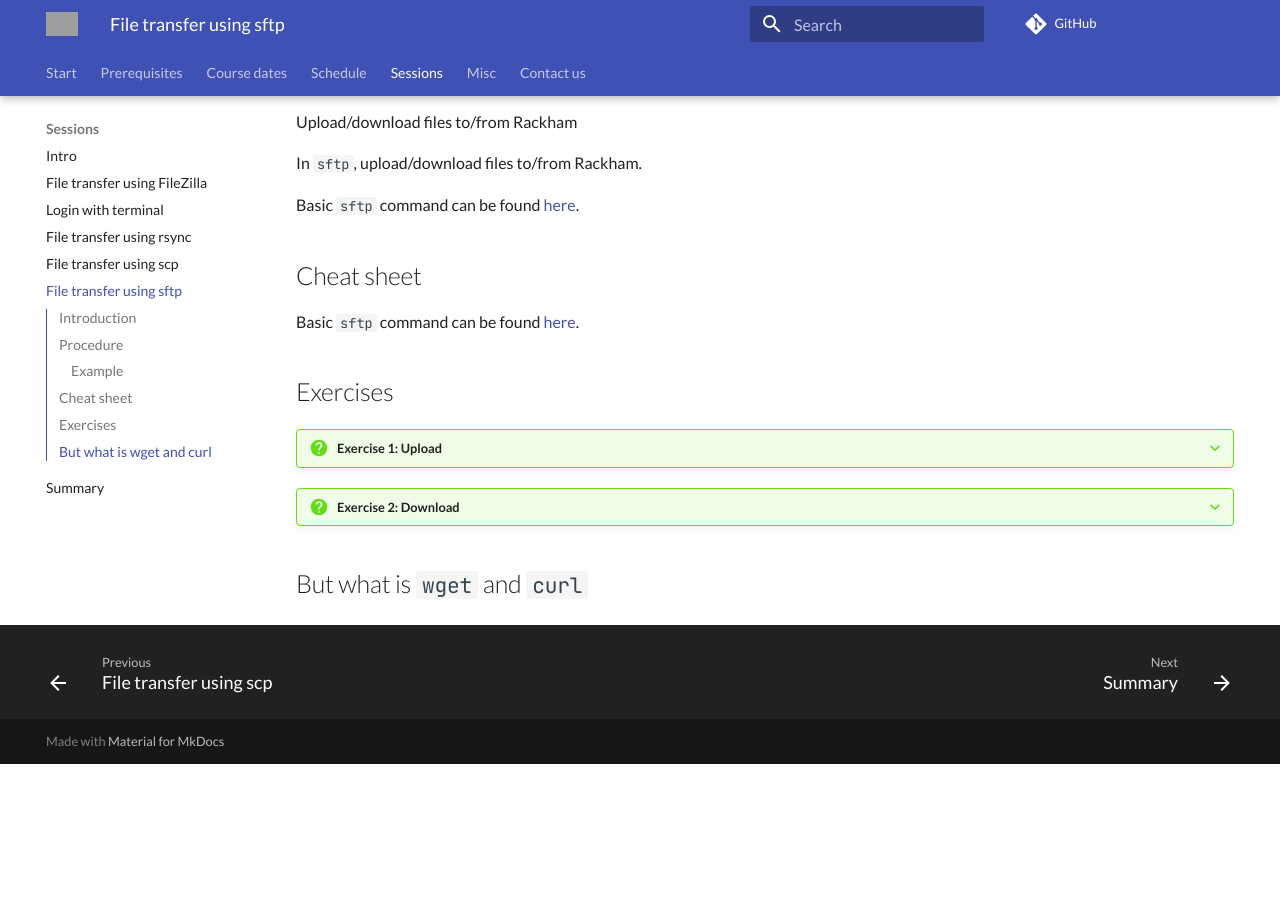
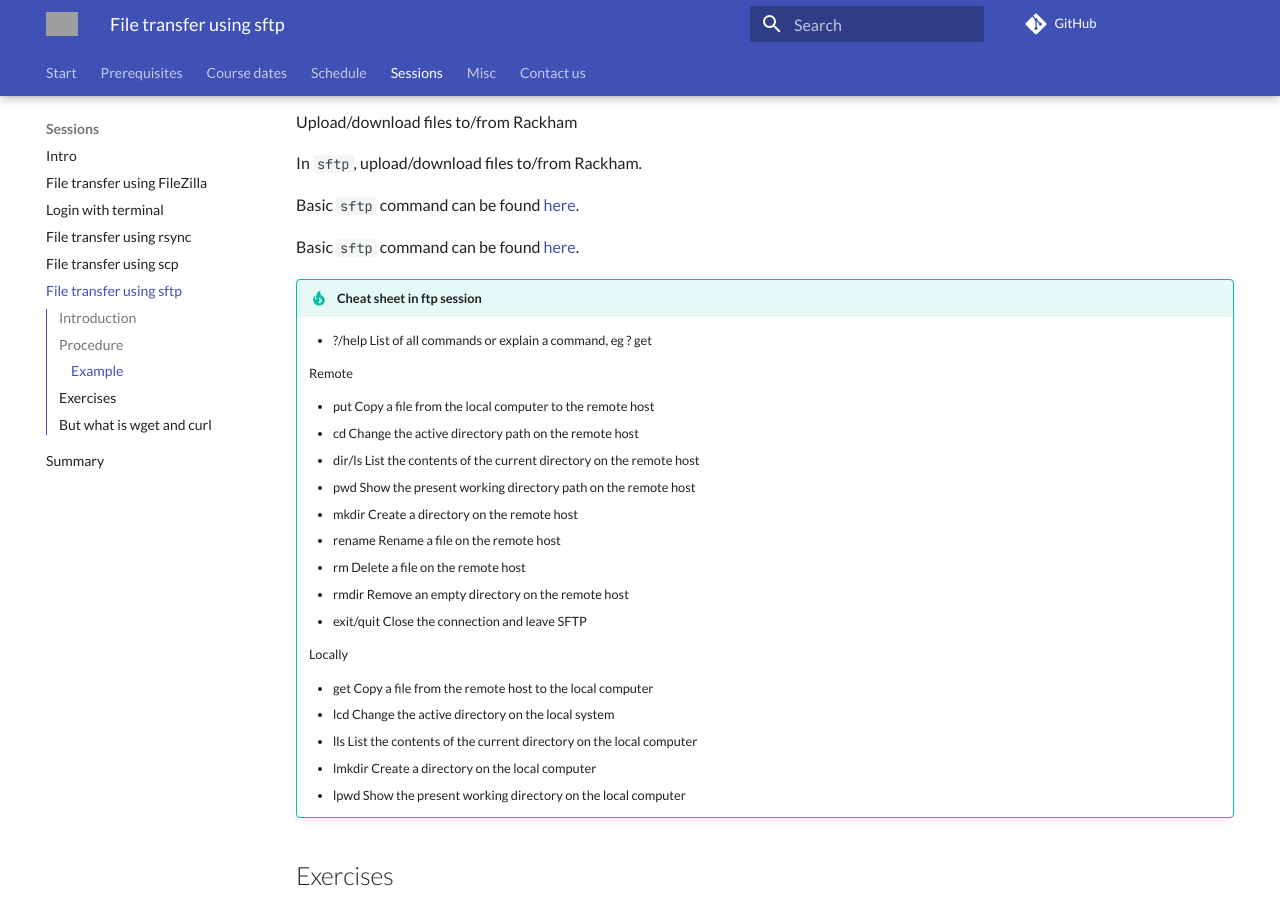
Before and after one commit to UPPMAX/naiss_file_transfer_course, an MkDocs documentation site: the page built from docs/sessions/sftp/README.md, in a window 1280 px wide and 900 px high, scrolled down 1338 px. Built offline with MkDocs 1.6.1 and Material for MkDocs 9.7.7, drawn with Linux system fonts in a browser that asks for light colours; comment, search, counter and statistics services are not loaded; before the commit the page ends 2102 px from its top, so only the background shows below that; grey boxes are pictures that could not be loaded.

Commit message:
README.md sftp cheat sheet

```diff
--- a/docs/sessions/sftp/README.md
+++ b/docs/sessions/sftp/README.md
@@ -94,9 +94,31 @@ In `sftp`, upload/download files to/from Rackham.
 
 Basic `sftp` command can be found [here](https://github.com/UPPMAX/UPPMAX-documentation/blob/main/docs/software/sftp.md).
 
-## Cheat sheet
+Basic `sftp` command can be found [here](https://github.com/UPPMAX/UPPMAX-documentation/blob/main/docs/software/sftp.md).
 
-Basic `sftp` command can be found [here](https://github.com/UPPMAX/UPPMAX-documentation/blob/main/docs/software/sftp.md).
+!!! tip "Cheat sheet in ftp session"
+
+    - ?/help	List of all commands or explain a command, eg ? get
+
+    Remote
+
+    - put	Copy a file from the local computer to the remote host
+    - cd	Change the active directory path on the remote host
+    - dir/ls	List the contents of the current directory on the remote host
+    - pwd	Show the present working directory path on the remote host
+    - mkdir	Create a directory on the remote host
+    - rename	Rename a file on the remote host
+    - rm	Delete a file on the remote host
+    - rmdir	Remove an empty directory on the remote host
+    - exit/quit	Close the connection and leave SFTP
+
+    Locally
+
+    - get	Copy a file from the remote host to the local computer
+    - lcd	Change the active directory on the local system
+    - lls	List the contents of the current directory on the local computer
+    - lmkdir	Create a directory on the local computer
+    - lpwd	Show the present working directory on the local computer
 
 ## Exercises
 
```
